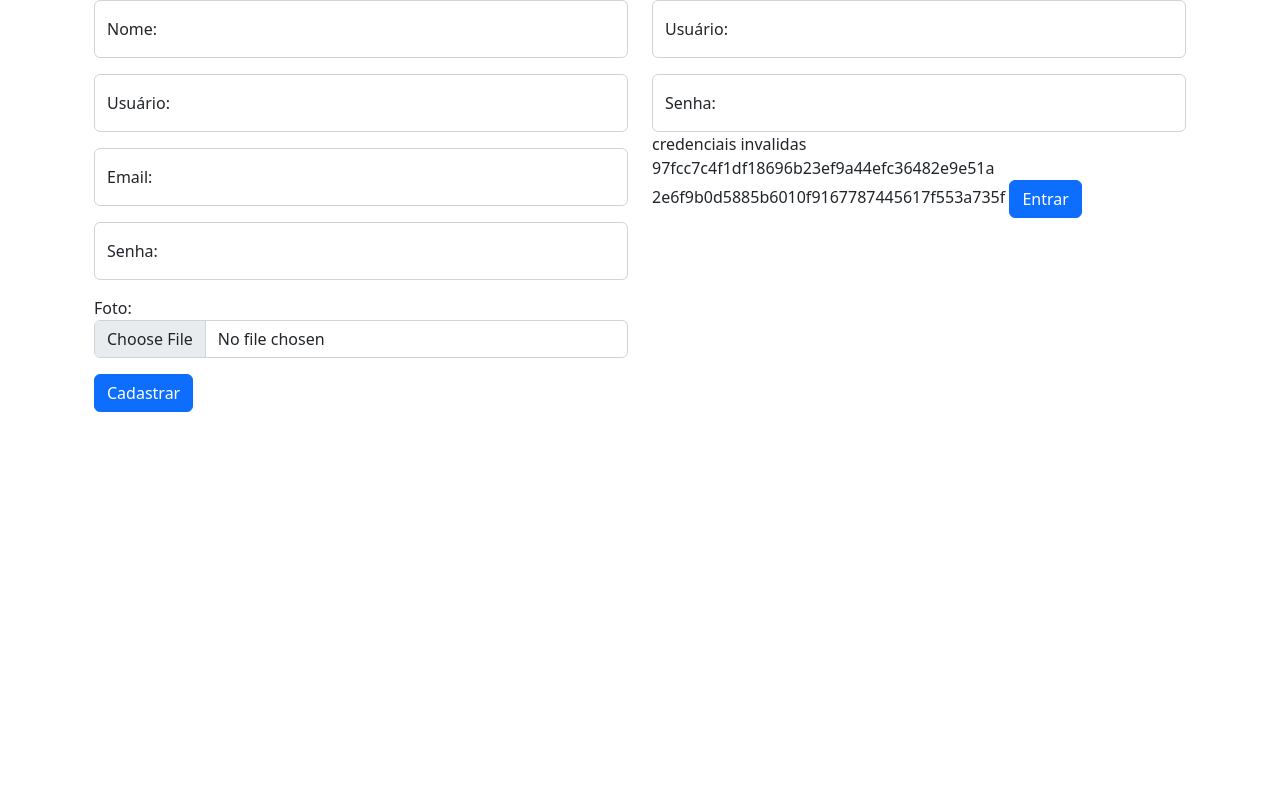
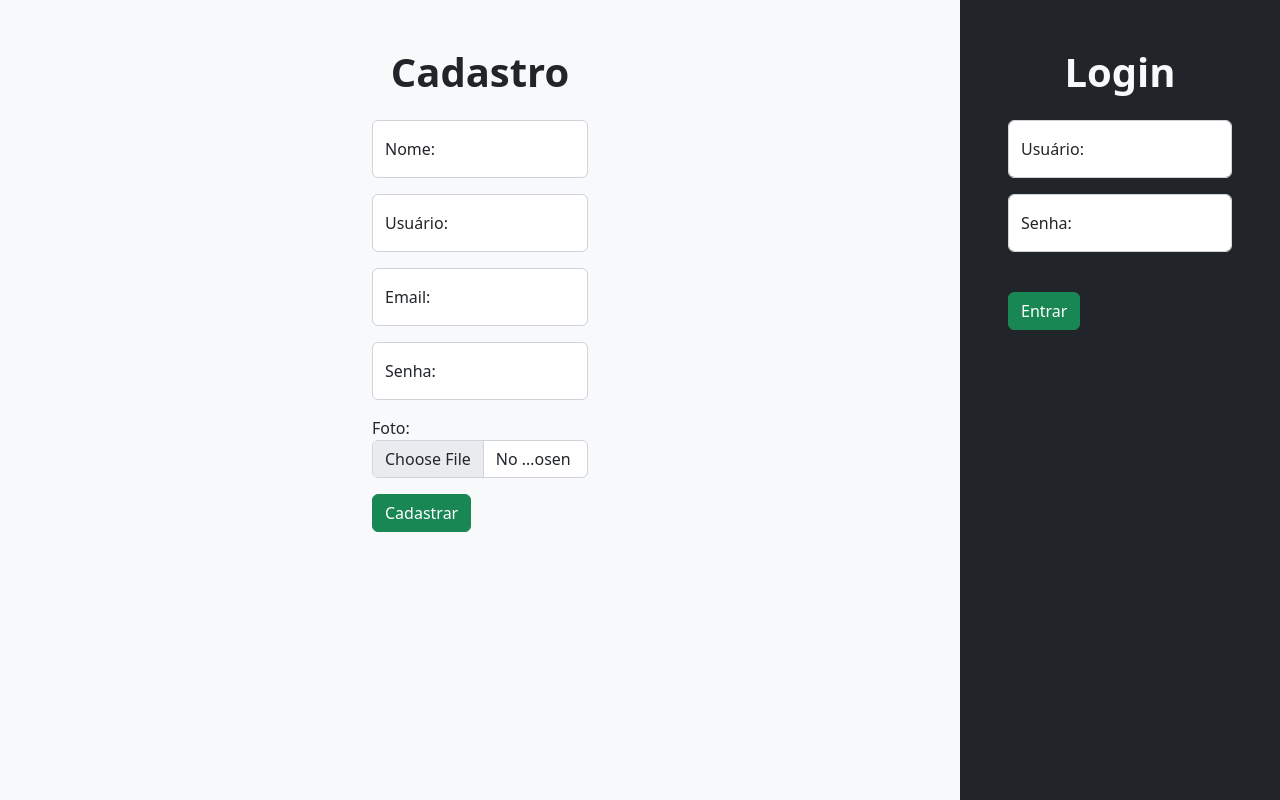
Before and after one commit to lean-dro/net, a PHP site: page /index.php?erroLogin in a window 1280 px wide. Run offline with PHP 8.4, Linux system fonts and the light colour scheme; the visitor is signed in with stand-in values (Sample User, id 1).

Commit message:
Novo Login

```diff
--- a/index.php
+++ b/index.php
@@ -1,5 +1,6 @@
 <!DOCTYPE html>
 <html lang="pt-BR">
+
 <head>
   <meta charset="UTF-8" />
   <meta http-equiv="X-UA-Compatible" content="IE=edge" />
@@ -10,50 +11,32 @@
 </head>
 
 <body>
-    <div class="row container mx-auto">
-      <form
-        class="col-6"
-        action="src/crud/usuario/insere-atualiza-usuario.php"
-        method="post"
-        enctype="multipart/form-data"
-      >
+
+
+  <div class="d-flex justify-content-around ">
+
+
+    <div class=" w-75 vh-100 p-5" style="background-color: #f8f9fa;">
+
+      <h1 class="text-center display-6 mb-4 fw-semibold">Cadastro</h1>
+      <form class="w-25 mx-auto" action="src/crud/usuario/insere-atualiza-usuario.php" method="post" enctype="multipart/form-data">
         <div class="form-floating mb-3">
-          <input
-            class="form-control"
-            placeholder="Nome:"
-            type="text"
-            name="txtNome"
-          />
+          <input class="form-control" placeholder="Nome:" type="text" name="txtNome" />
           <label>Nome:</label>
         </div>
 
         <div class="form-floating mb-3">
-          <input
-            class="form-control"
-            placeholder="Usuário:"
-            type="text"
-            name="txtUsuario"
-          />
+          <input class="form-control" placeholder="Usuário:" type="text" name="txtUsuario" />
           <label>Usuário:</label>
         </div>
 
         <div class="form-floating mb-3">
-          <input
-            class="form-control"
-            placeholder="Email"
-            type="text"
-            name="txtEmail"
-          />
+          <input class="form-control" placeholder="Email" type="text" name="txtEmail" />
           <label>Email:</label>
         </div>
 
         <div class="form-floating mb-3">
-          <input
-            class="form-control"
-            placeholder="Senha"
-            type="password"
-            name="txtSenha"
-          />
+          <input class="form-control" placeholder="Senha" type="password" name="txtSenha" />
           <label>Senha:</label>
         </div>
 
@@ -67,40 +50,36 @@
           echo "usuario já existente";
         }
         ?>
-        <button class="btn btn-primary" type="submit">Cadastrar</button>
+        <button class="btn btn-success mb-3" type="submit">Cadastrar</button>
       </form>
+    </div>
 
-      <form
-        class="col-6 float-start"
-        action="src/verificaLogin.php"
-        method="post"
-      >
+    <div class="w-25 p-5 vh-100" style="background-color: #212529;">
+      <h1 class="text-center display-6 text-light mb-4 fw-semibold">Login</h1>
+      <form action="src/verificaLogin.php" method="post">
         <div class="form-floating mb-3">
-          <input
-            type="text"
-            class="form-control"
-            id="floatingInput"
-            name="txtLogin"
-            placeholder="name@example.com"
-          />
+          <input type="text" class="form-control" id="floatingInput" name="txtLogin" placeholder="name@example.com" />
           <label>Usuário:</label>
         </div>
 
-        <div class="form-floating">
-          <input type="password" class="form-control" placeholder="Senha:"  name="txtSenha" />
+        <div class="form-floating mb-3">
+          <input type="password" class="form-control" placeholder="Senha:" name="txtSenha" />
           <label>Senha:</label>
         </div>
 
         <?php
         if (isset($_GET['erroLogin'])) {
           echo "credenciais invalidas <br>";
-                echo sha1("2e6f9b0d5885b6010f9167787445617f553a735f")."<br>";
-                echo sha1("teste");
         }
         ?>
-        <button class="btn btn-primary" type="submit">Entrar</button>
+        <button class="btn btn-success" type="submit">Entrar</button>
       </form>
     </div>
+  </div>
+
+
+
   <script src="assets/js/bootstrap.min.js"></script>
 </body>
+
 </html>
```
Lines whose indentation alone changed are shown as unchanged.
